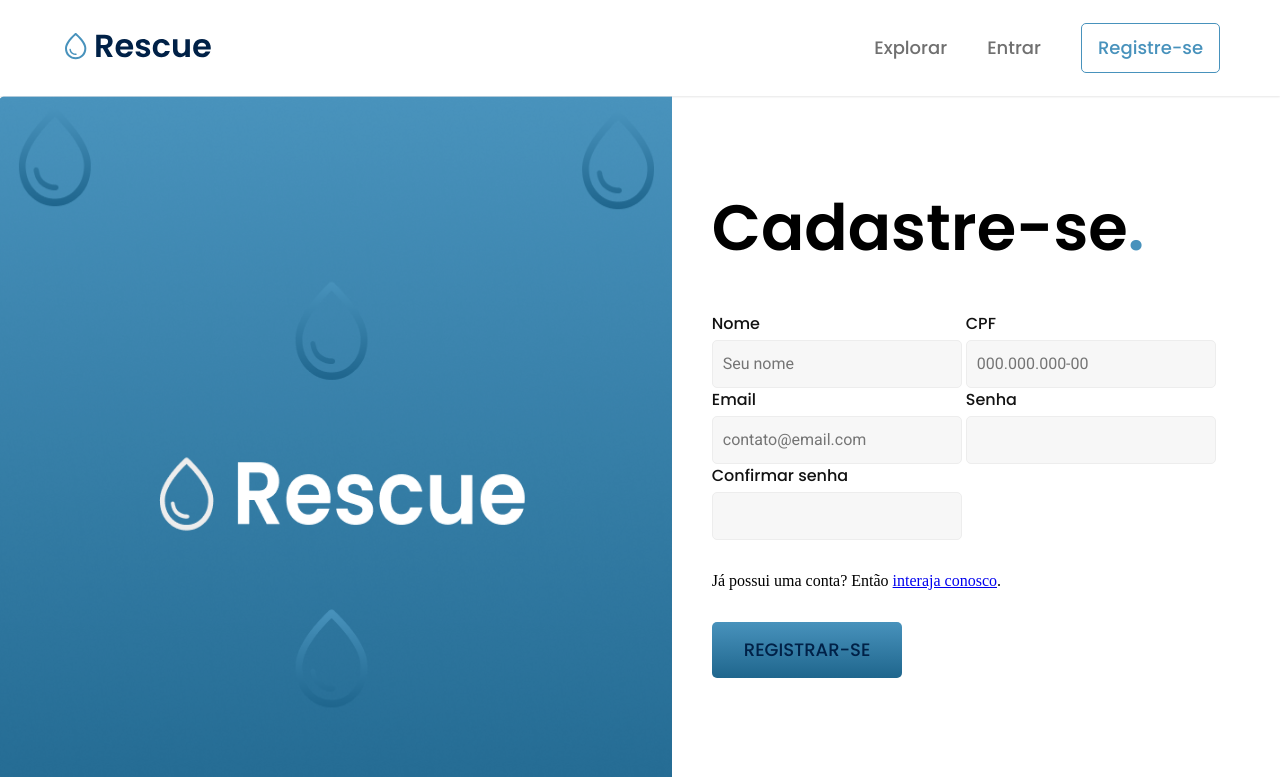
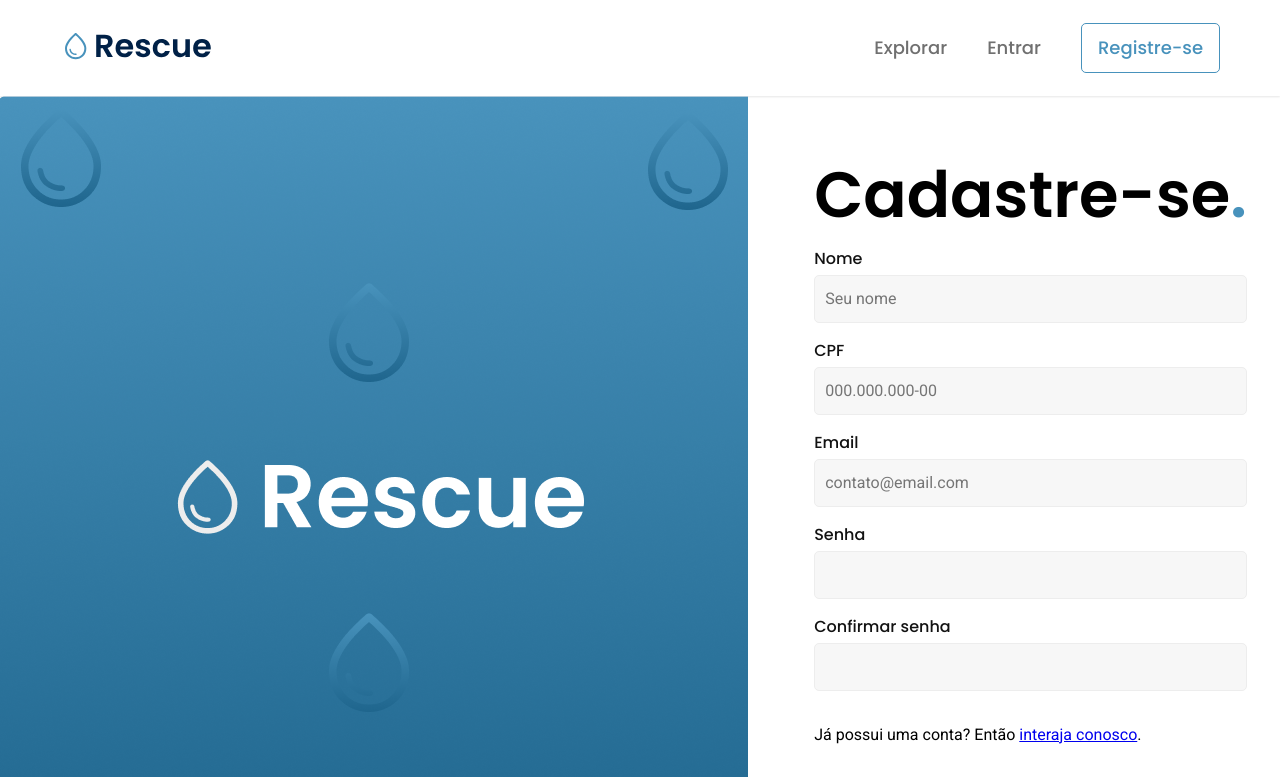
Before and after one commit to i4n-v/Rescue, a Svelte app in the folder front-end/: page /cadastro in a window 1280 px wide. Shown: the top 777 px of the page. Built offline with nearby package versions, Linux system fonts and the light colour scheme.

Commit message:
CSS attempt

```diff
--- a/front-end/src/pages/Cadastro/Cadastro.svelte
+++ b/front-end/src/pages/Cadastro/Cadastro.svelte
@@ -71,7 +71,7 @@
 <!-- código HTML -->
 <main>
   <div class="img-container">
-    <img src="/src/assets/img/aside-logo.png" alt="Logo da Rescue" width="200%" height="110%" />
+    <img src="/src/assets/img/aside-logo.png" alt="Logo da Rescue" width="100%" height="100%" />
   </div>
 
   <div class="form-container">
@@ -179,9 +179,10 @@
 <style>
    main {
      display: flex;
-    flex-direction: row;
-    height: 100%;
-    margin: 0;
+     flex-wrap: wrap;
+     max-width: 1308px;
+     margin: auto;
+     align-items: center;
    }
    .titulo {
      font: var(--poppins-xxl);
@@ -190,23 +191,25 @@
      color: var(--p01);
    }
    .interaja {
+     font: var(--roboto-s);
      margin: 2rem auto;
    }
-  form {
-    margin: 3rem auto;
-  }
-
    .form-field{
-    display: inline-block;
+     margin-top: 1rem;
+     margin-bottom: 1rem;
    }
    .img-container{
-    margin-right: 1.5rem;
-    max-height: 820px;
+     /*margin-right: 30rem;
+     max-height: 820px;*/
+     display: flex;
+     flex-wrap: wrap;
+     margin-right: auto;
+     max-width: auto;
+
    }
    .form-container{
-    margin-top: 6rem;
-    margin-left: 22rem;
-    margin-bottom: 2.5rem;
+     display: inline-block;
+     margin: auto;
 
    }
  </style>
```
Lines whose indentation alone changed are shown as unchanged.
